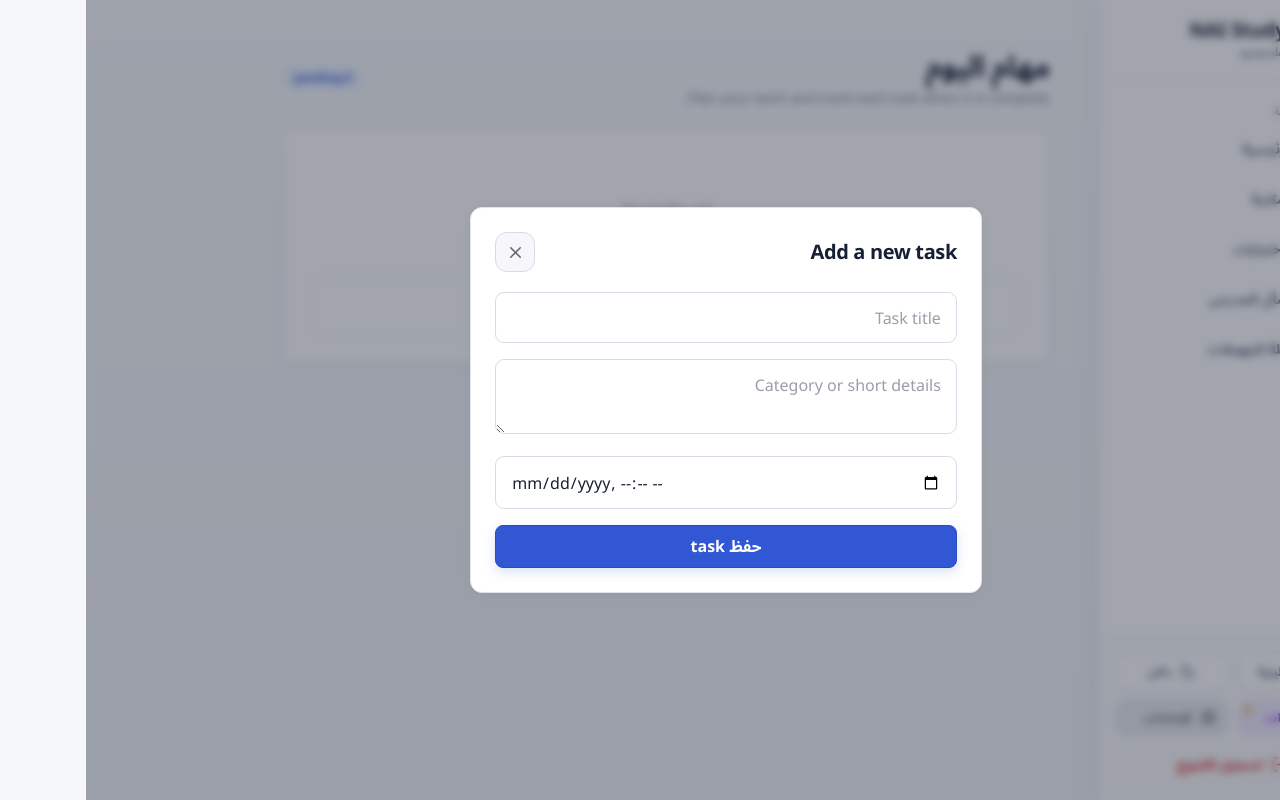
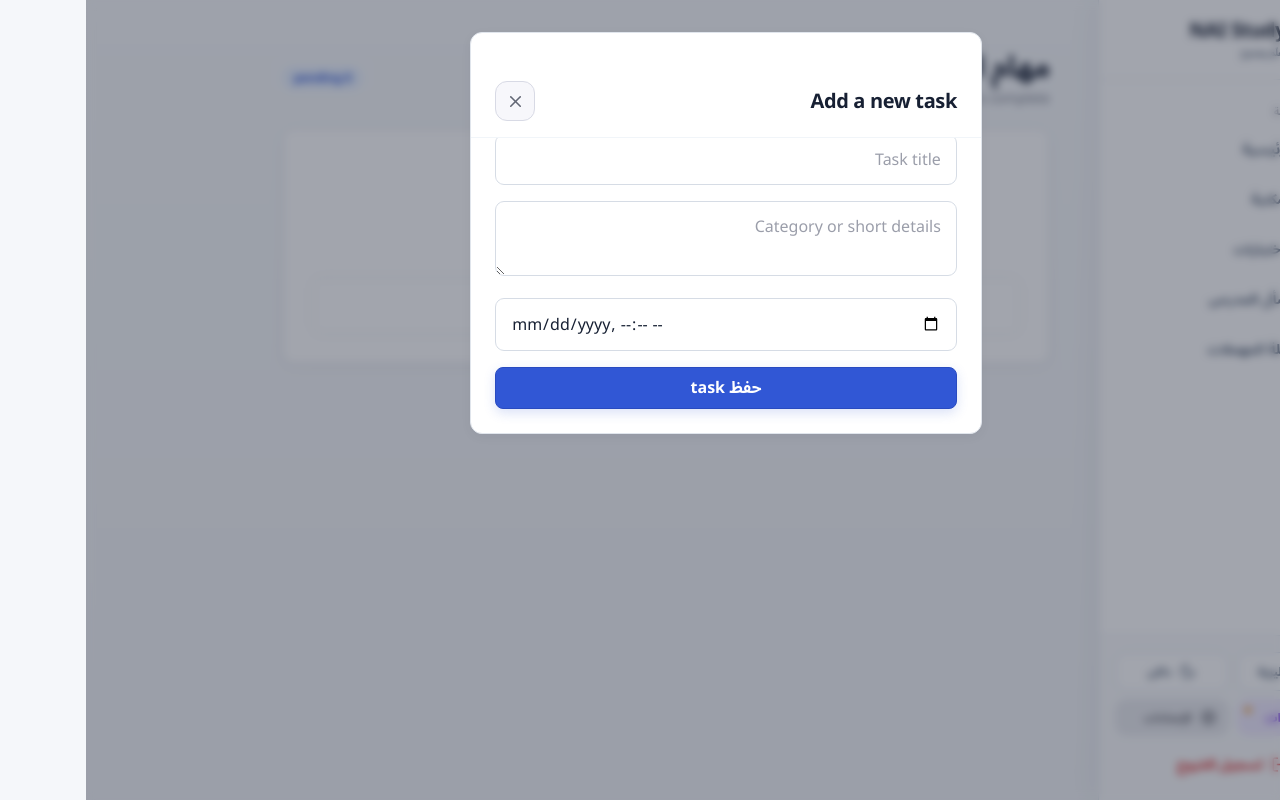
Before and after one commit to AMSari578/NAI--AI-Study-, a Next.js app in the folder frontend/: page /tasks in a window 1280 px wide. Both pictures are taken after a click on the button "Add a new task". Built offline with nearby package versions, Linux system fonts and the light colour scheme; no server answers.

Commit message:
Fix scrolling in subject creation modal

```diff
--- a/frontend/components/ui/Modal.tsx
+++ b/frontend/components/ui/Modal.tsx
@@ -3,9 +3,9 @@ import { X } from "lucide-react";
 
 export default function Modal({open,onClose,title,children}:{open:boolean;onClose:()=>void;title:string;children:React.ReactNode}){
   if(!open)return null;
-  return <div className="fixed inset-0 z-50 grid place-items-center bg-ink/40 p-4 backdrop-blur-sm" onMouseDown={onClose}>
-    <div role="dialog" aria-modal="true" aria-labelledby="modal-title" className="card w-full max-w-lg bg-white p-6" onMouseDown={event=>event.stopPropagation()}>
-      <div className="mb-5 flex items-center justify-between gap-4">
+  return <div className="fixed inset-0 z-50 overflow-y-auto overscroll-contain bg-ink/40 p-4 backdrop-blur-sm" onMouseDown={onClose}>
+    <div role="dialog" aria-modal="true" aria-labelledby="modal-title" className="card mx-auto my-2 max-h-[calc(100dvh-1rem)] w-full max-w-lg overflow-y-auto overscroll-contain bg-white p-6 sm:my-4 sm:max-h-[calc(100dvh-2rem)]" onMouseDown={event=>event.stopPropagation()}>
+      <div className="sticky top-0 z-10 -mx-6 -mt-6 mb-5 flex items-center justify-between gap-4 border-b border-slate-100 bg-white px-6 pb-4 pt-6">
         <h2 id="modal-title" className="text-xl font-black">{title}</h2>
         <button type="button" onClick={onClose} className="icon-button" aria-label="Close dialog" title="Close"><X size={19}/></button>
       </div>
```
